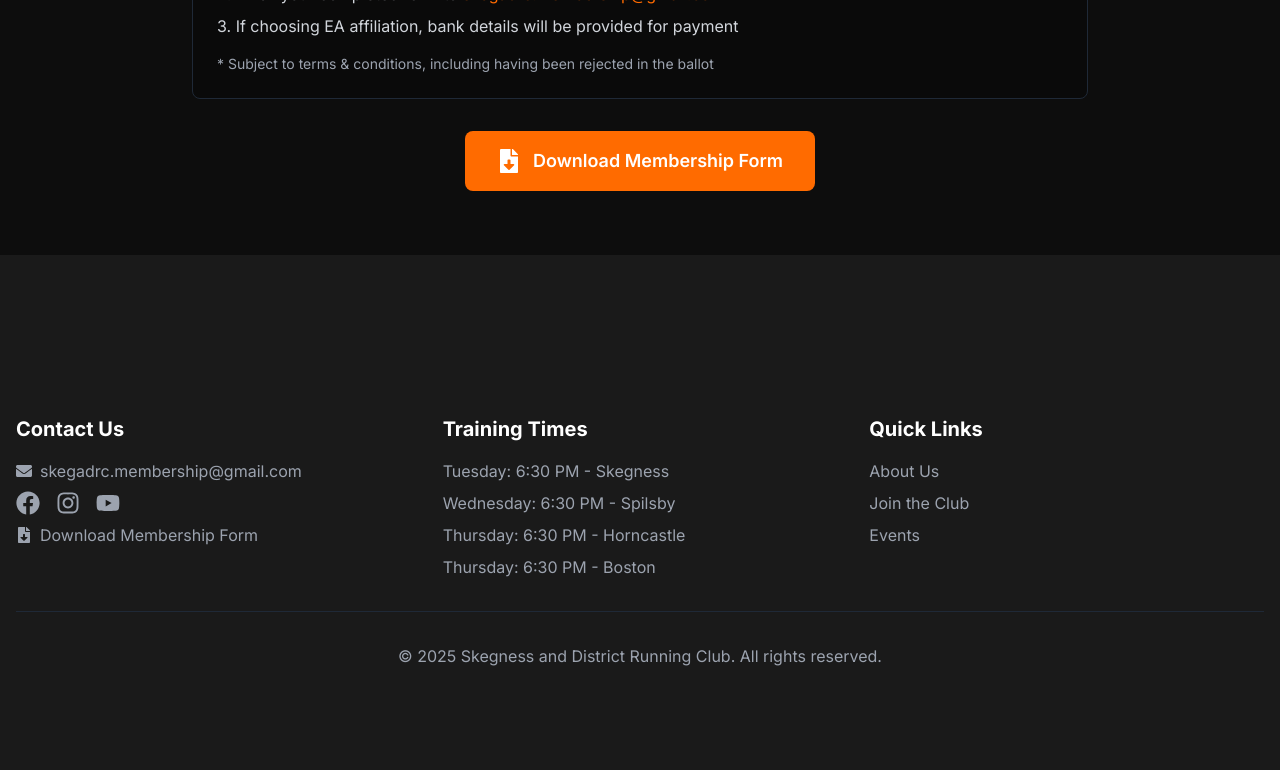
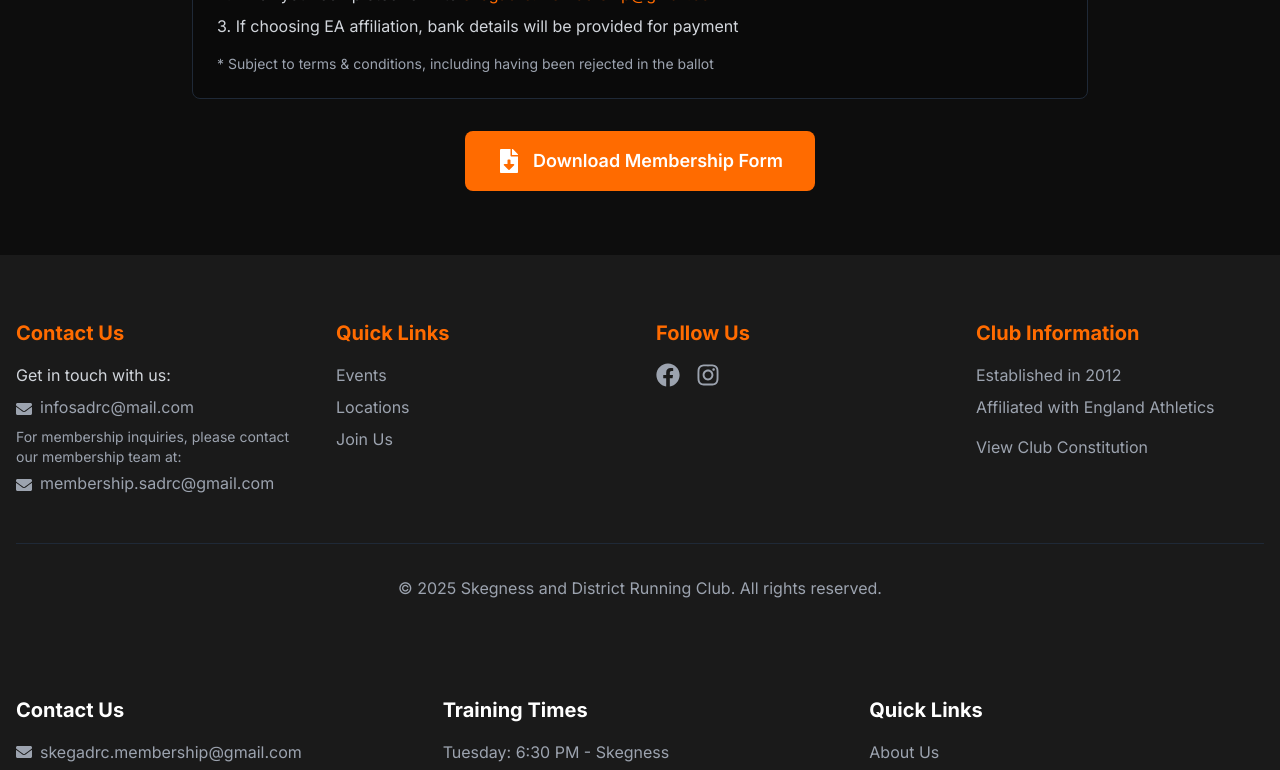
Before and after one commit to Moley73/sadrc-website, a Next.js app: page / in a window 1280 px wide. Shown: the part 5007-5777 px from the top of the page. Before the commit the page ends 5707 px from the top, so only its background shows below. Built offline with nearby package versions, Linux system fonts and the light colour scheme.

Commit message:
feat: update footer with contact information and email addresses

```diff
--- a/src/app/page.tsx
+++ b/src/app/page.tsx
@@ -2,7 +2,7 @@
 
 import Link from 'next/link';
 import Image from 'next/image';
-import { FaMapMarkerAlt, FaRunning, FaCalendarAlt, FaClock, FaDirections, FaFileDownload } from 'react-icons/fa';
+import { FaMapMarkerAlt, FaRunning, FaCalendarAlt, FaClock, FaDirections, FaFileDownload, FaEnvelope, FaFacebook, FaInstagram } from 'react-icons/fa';
 import Navbar from './components/Navbar';
 import FacebookFeed from './components/FacebookFeed';
 
@@ -327,7 +327,81 @@ export default function Home() {
 
       {/* Footer */}
       <footer id="footer" className="bg-[#1a1a1a] text-gray-300 py-16 scroll-mt-16">
-        {/* Footer content */}
+        <div className="container mx-auto px-4">
+          <div className="grid grid-cols-1 md:grid-cols-2 lg:grid-cols-4 gap-8">
+            {/* Contact */}
+            <div>
+              <h3 className="text-xl font-bold text-sadrc-orange mb-4">Contact Us</h3>
+              <p className="mb-2">Get in touch with us:</p>
+              <a href="mailto:infosadrc@mail.com" className="text-gray-400 hover:text-sadrc-orange block mb-2">
+                <FaEnvelope className="inline-block mr-2" />
+                infosadrc@mail.com
+              </a>
+              <p className="text-sm text-gray-400">For membership inquiries, please contact our membership team at:</p>
+              <a href="mailto:membership.sadrc@gmail.com" className="text-gray-400 hover:text-sadrc-orange block mt-1">
+                <FaEnvelope className="inline-block mr-2" />
+                membership.sadrc@gmail.com
+              </a>
+            </div>
+
+            {/* Quick Links */}
+            <div>
+              <h3 className="text-xl font-bold text-sadrc-orange mb-4">Quick Links</h3>
+              <ul className="space-y-2">
+                <li>
+                  <a href="/#events" className="text-gray-400 hover:text-sadrc-orange">Events</a>
+                </li>
+                <li>
+                  <a href="/#locations" className="text-gray-400 hover:text-sadrc-orange">Locations</a>
+                </li>
+                <li>
+                  <a href="/join" className="text-gray-400 hover:text-sadrc-orange">Join Us</a>
+                </li>
+              </ul>
+            </div>
+
+            {/* Social Media */}
+            <div>
+              <h3 className="text-xl font-bold text-sadrc-orange mb-4">Follow Us</h3>
+              <div className="flex space-x-4">
+                <a
+                  href="https://www.facebook.com/skegnessrunningclub"
+                  target="_blank"
+                  rel="noopener noreferrer"
+                  className="text-gray-400 hover:text-sadrc-orange text-2xl"
+                >
+                  <FaFacebook />
+                </a>
+                <a
+                  href="https://www.instagram.com/skegnessrunningclub"
+                  target="_blank"
+                  rel="noopener noreferrer"
+                  className="text-gray-400 hover:text-sadrc-orange text-2xl"
+                >
+                  <FaInstagram />
+                </a>
+              </div>
+            </div>
+
+            {/* Club Info */}
+            <div>
+              <h3 className="text-xl font-bold text-sadrc-orange mb-4">Club Information</h3>
+              <p className="text-gray-400 mb-2">Established in 2012</p>
+              <p className="text-gray-400">Affiliated with England Athletics</p>
+              <a
+                href="/constitution"
+                className="inline-block mt-4 text-gray-400 hover:text-sadrc-orange"
+              >
+                View Club Constitution
+              </a>
+            </div>
+          </div>
+
+          {/* Copyright */}
+          <div className="mt-12 pt-8 border-t border-gray-800 text-center text-gray-400">
+            <p>&copy; {new Date().getFullYear()} Skegness and District Running Club. All rights reserved.</p>
+          </div>
+        </div>
       </footer>
     </main>
   );
```
